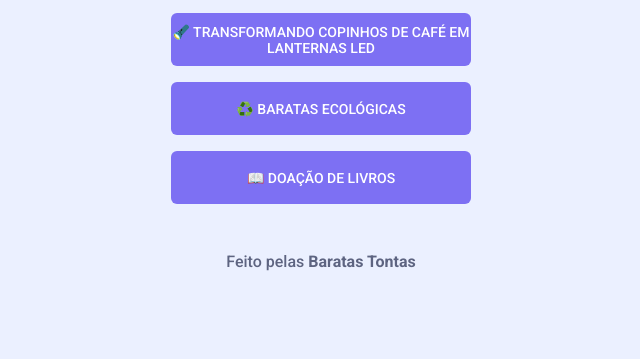
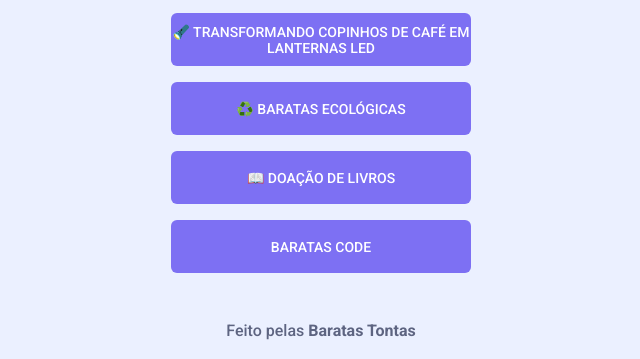
Before and after one commit to BaratasTontas/Linktree, a plain HTML site: page index.html in a window 1280 px wide. Shown: the part 634-993 px from the top of the page, without its empty margins (319-959 px from the left). Before the commit the page ends 924 px from the top, so only its background shows below. Drawn offline with Linux system fonts and the light colour scheme.

Commit message:
Update index.html
Add new workshop

```diff
--- a/index.html
+++ b/index.html
@@ -51,6 +51,9 @@
             <li>
                 <a href="https://github.com/BaratasTontas" target="_blank"> 📖 Doação de Livros</a>
             </li>
+              <li>
+                <a href="https://github.com/BaratasTontas" target="_blank">Baratas Code</a>
+            </li>
         </ul>
     </div>
 
```
